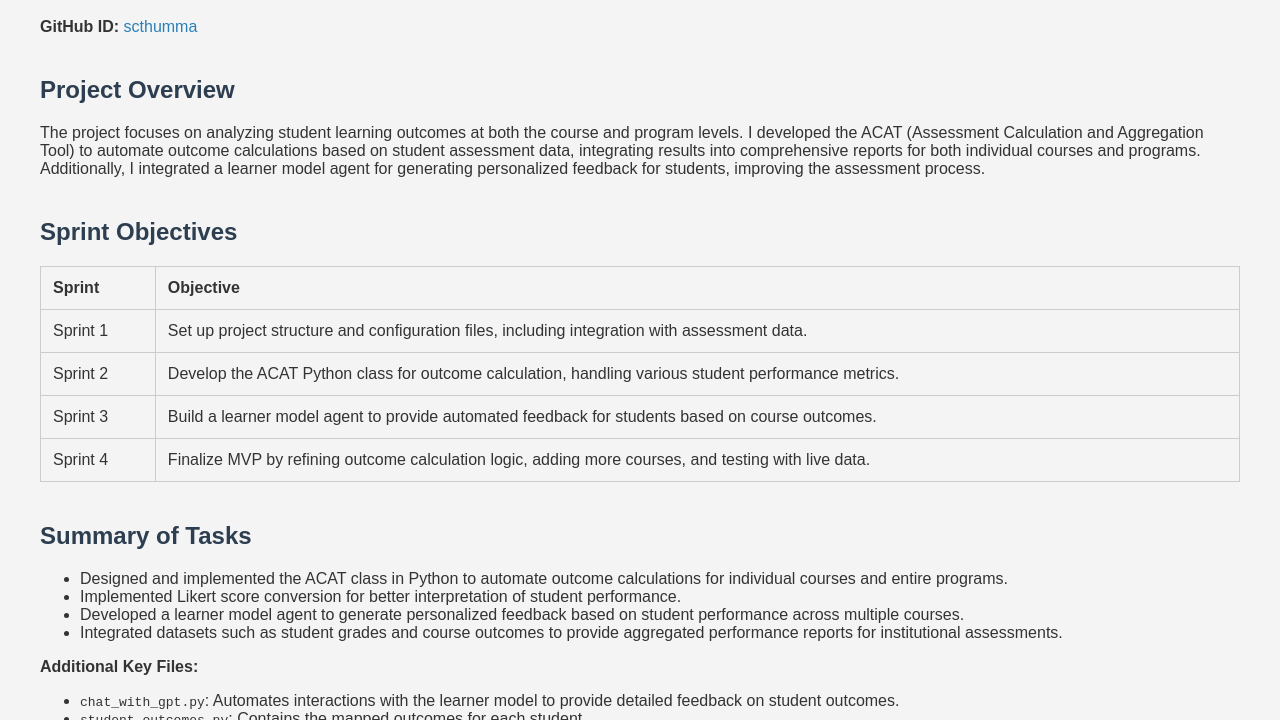
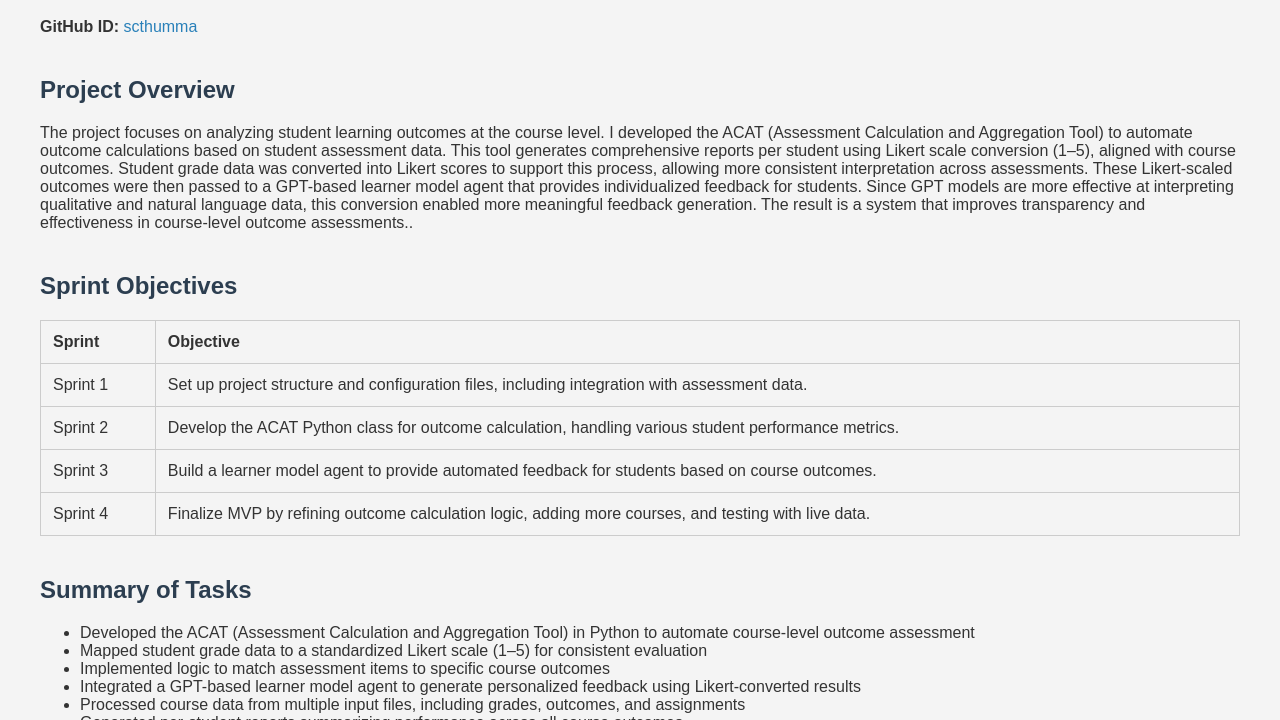
Before and after one commit to scthumma/Portfolio, a plain HTML site: page index.html in a window 1280 px wide. Shown: the part 80-800 px from the top of the page. Drawn offline with Linux system fonts and the light colour scheme.

Commit message:
changes made in project overview and summary of task

```diff
--- a/index.html
+++ b/index.html
@@ -58,10 +58,7 @@
   <section id="overview">
     <h2>Project Overview</h2>
     <p>
-      The project focuses on analyzing student learning outcomes at both the course and program levels.
-      I developed the ACAT (Assessment Calculation and Aggregation Tool) to automate outcome calculations based on student assessment data,
-      integrating results into comprehensive reports for both individual courses and programs. Additionally, I integrated a learner model agent
-      for generating personalized feedback for students, improving the assessment process.
+        The project focuses on analyzing student learning outcomes at the course level. I developed the ACAT (Assessment Calculation and Aggregation Tool) to automate outcome calculations based on student assessment data. This tool generates comprehensive reports per student using Likert scale conversion (1–5), aligned with course outcomes. Student grade data was converted into Likert scores to support this process, allowing more consistent interpretation across assessments. These Likert-scaled outcomes were then passed to a GPT-based learner model agent that provides individualized feedback for students. Since GPT models are more effective at interpreting qualitative and natural language data, this conversion enabled more meaningful feedback generation. The result is a system that improves transparency and effectiveness in course-level outcome assessments..
     </p>
   </section>
 
@@ -94,10 +91,13 @@
   <section id="tasks">
     <h2>Summary of Tasks</h2>
     <ul>
-      <li>Designed and implemented the ACAT class in Python to automate outcome calculations for individual courses and entire programs.</li>
-      <li>Implemented Likert score conversion for better interpretation of student performance.</li>
-      <li>Developed a learner model agent to generate personalized feedback based on student performance across multiple courses.</li>
-      <li>Integrated datasets such as student grades and course outcomes to provide aggregated performance reports for institutional assessments.</li>
+        <li>Developed the ACAT (Assessment Calculation and Aggregation Tool) in Python to automate course-level outcome assessment</li>
+        <li>Mapped student grade data to a standardized Likert scale (1–5) for consistent evaluation</li>
+        <li>Implemented logic to match assessment items to specific course outcomes</li>
+        <li>Integrated a GPT-based learner model agent to generate personalized feedback using Likert-converted results</li>
+        <li>Processed course data from multiple input files, including grades, outcomes, and assignments</li>
+        <li>Generated per-student reports summarizing performance across all course outcomes</li>
+        <li>Tested and validated output across different course datasets for consistency and accuracy</li>
     </ul>
     <p><strong>Additional Key Files:</strong></p>
     <ul>
```
